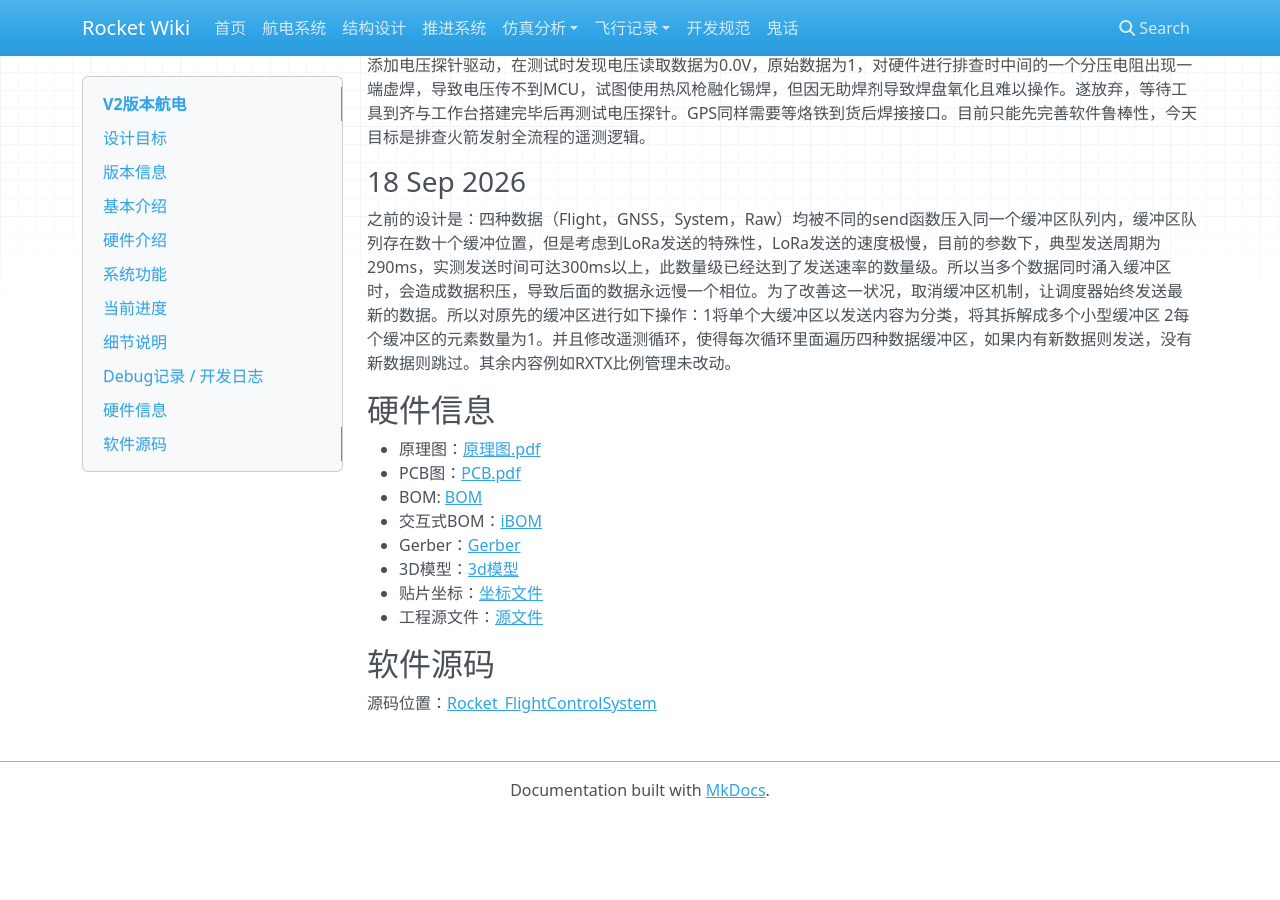
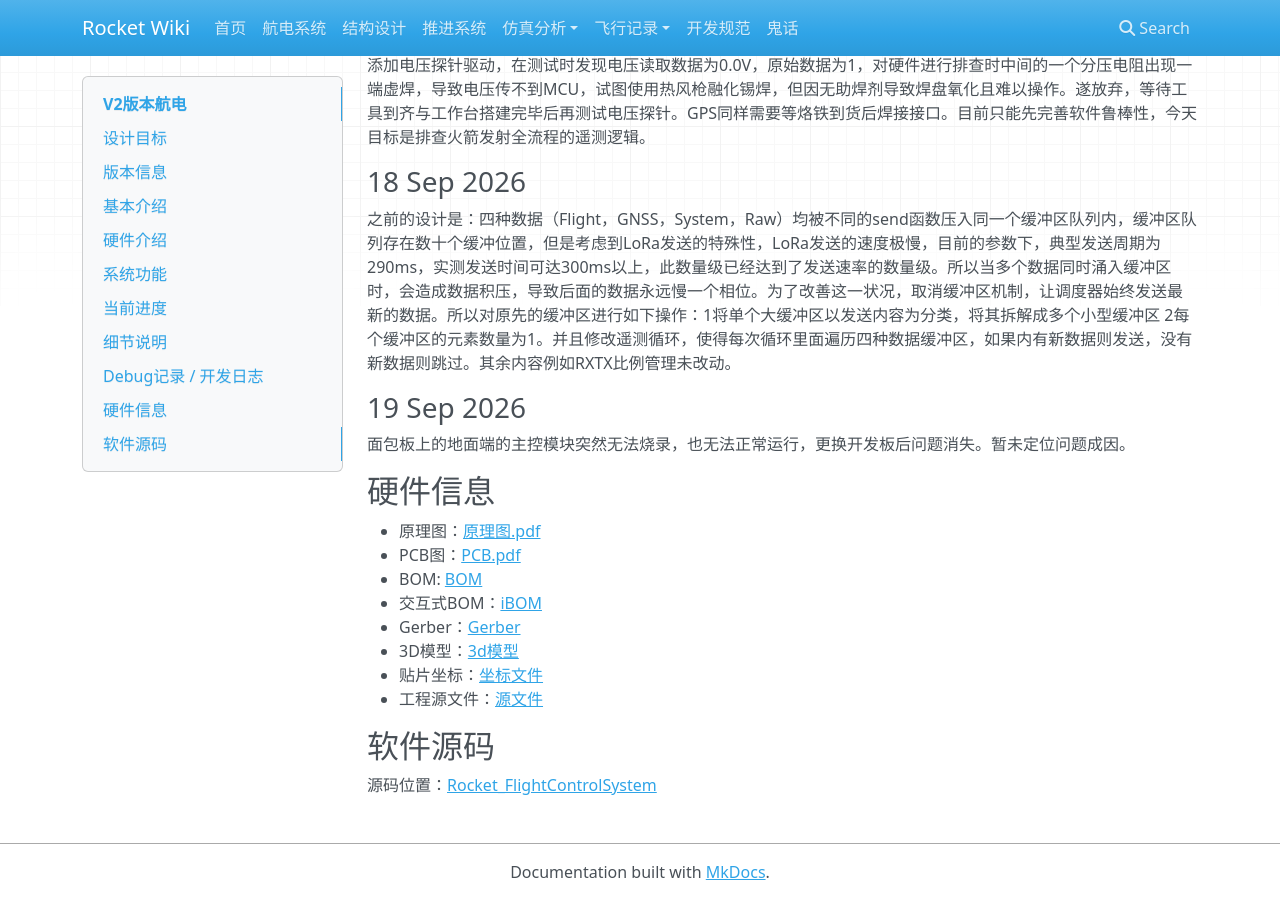
Before and after one commit to SophonSnwflake/rocket-docs, an MkDocs documentation site: the page built from docs/avionics/v2/index.md, in a window 1280 px wide and 900 px high, scrolled down 5369 px. Built offline with MkDocs 1.6.1, drawn with Linux system fonts in a browser that asks for light colours; nearby versions of some CDN libraries; before the commit the page ends 6187 px from its top, so only the background shows below that.

Commit message:
更新日志

```diff
--- a/docs/avionics/v2/index.md
+++ b/docs/avionics/v2/index.md
@@ -172,6 +172,10 @@ $$
 
 之前的设计是：四种数据（Flight，GNSS，System，Raw）均被不同的send函数压入同一个缓冲区队列内，缓冲区队列存在数十个缓冲位置，但是考虑到LoRa发送的特殊性，LoRa发送的速度极慢，目前的参数下，典型发送周期为290ms，实测发送时间可达300ms以上，此数量级已经达到了发送速率的数量级。所以当多个数据同时涌入缓冲区时，会造成数据积压，导致后面的数据永远慢一个相位。为了改善这一状况，取消缓冲区机制，让调度器始终发送最新的数据。所以对原先的缓冲区进行如下操作：1将单个大缓冲区以发送内容为分类，将其拆解成多个小型缓冲区 2每个缓冲区的元素数量为1。并且修改遥测循环，使得每次循环里面遍历四种数据缓冲区，如果内有新数据则发送，没有新数据则跳过。其余内容例如RXTX比例管理未改动。
 
+### 19 Sep 2026
+
+面包板上的地面端的主控模块突然无法烧录，也无法正常运行，更换开发板后问题消失。暂未定位问题成因。
+
 
 
 
```
